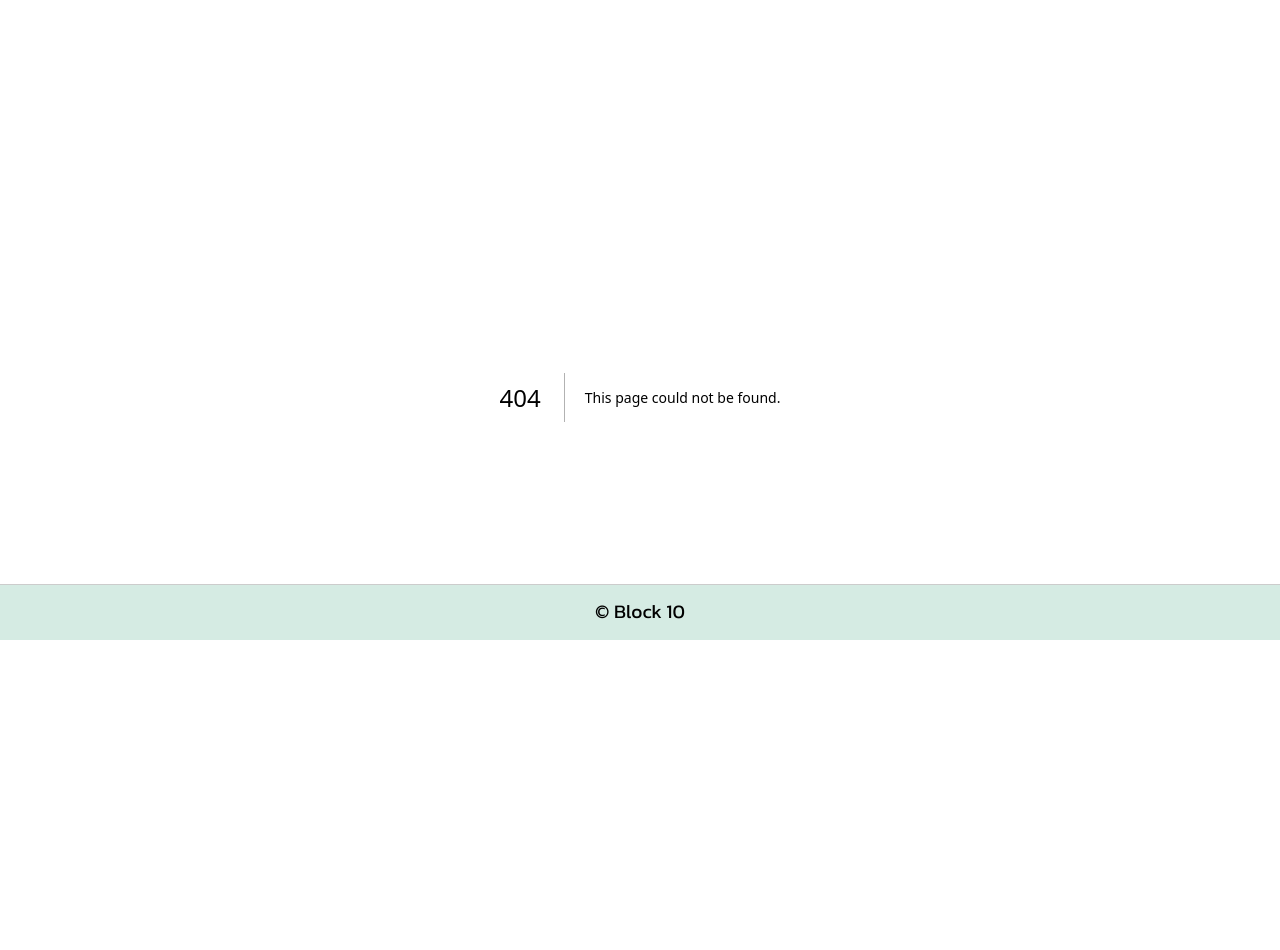
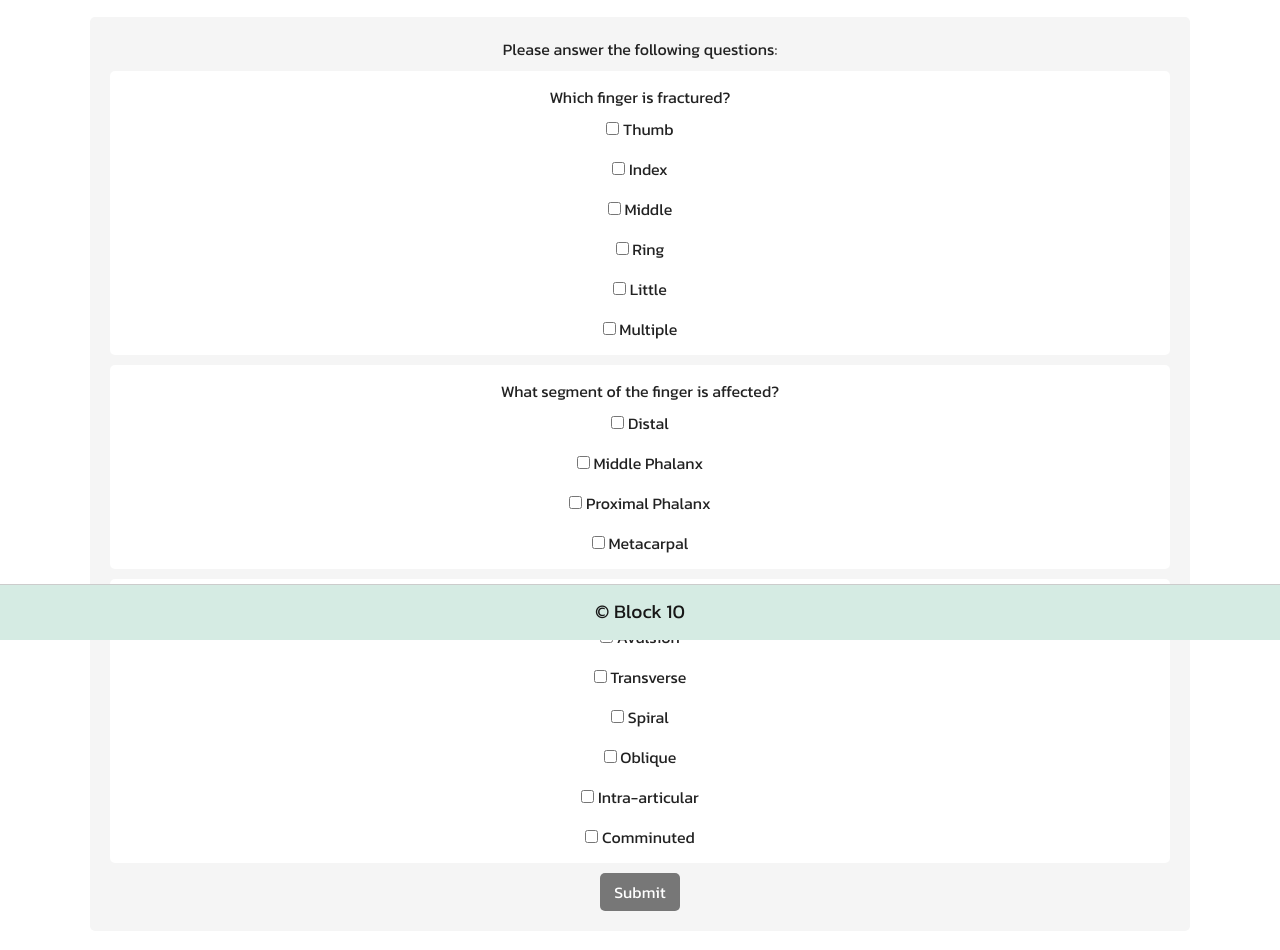
Before and after one commit to Steezzee/dallashealthcare, a Next.js app: page /cost/fingerfractureform in a window 1280 px wide. Before the commit this address had no page. Shown: the part 160-1110 px from the top of the page. Before the commit the page ends 957 px from the top, so only its background shows below. Built offline with nearby package versions, Linux system fonts and the light colour scheme.

Commit message:
Create page.tsx
manually adding again

```diff
--- /dev/null
+++ b/app/cost/fingerfractureform/page.tsx
@@ -0,0 +1,66 @@
+'use client';
+
+import React from 'react';
+import styles from './fingerfractureform.module.css';
+import { useRouter } from 'next/navigation';
+
+
+const FingerFractureForm: React.FC = () => {
+  const router = useRouter();
+
+  const handleSubmit = () => {
+    // Add form validation here or possibly save in local storage
+    router.push('/cost');
+  };
+
+  return (
+    <div className={styles["form-container"]}>
+      <h3>Please answer the following questions:</h3>
+
+      <div className={styles.question}>
+        <label>Which finger is fractured?</label>
+        <div className={styles.options}>
+          <label><input type="checkbox" /> Thumb</label>
+          <label><input type="checkbox" /> Index</label>
+          <label><input type="checkbox" /> Middle</label>
+          <label><input type="checkbox" /> Ring</label>
+          <label><input type="checkbox" /> Little</label>
+          <label><input type="checkbox" /> Multiple</label>
+        </div>
+      </div>
+
+      <div className={styles.question}>
+        <label>What segment of the finger is affected?</label>
+        <div className={styles.options}>
+          <label><input type="checkbox" /> Distal</label>
+          <label><input type="checkbox" /> Middle Phalanx</label>
+          <label><input type="checkbox" /> Proximal Phalanx</label>
+          <label><input type="checkbox" /> Metacarpal</label>
+        </div>
+      </div>
+
+      <div className={styles.question}>
+        <label>What is the pattern of the fracture?</label>
+        <div className={styles.options}>
+          <label><input type="checkbox" /> Avulsion</label>
+          <label><input type="checkbox" /> Transverse</label>
+          <label><input type="checkbox" /> Spiral</label>
+          <label><input type="checkbox" /> Oblique</label>
+          <label><input type="checkbox" /> Intra-articular</label>
+          <label><input type="checkbox" /> Comminuted</label>
+        </div>
+      </div>
+
+      <button
+      type="button"
+      className={styles["submit-btn"]}
+      onClick={handleSubmit}
+      >
+        Submit
+        </button>
+    </div>
+  );
+};
+
+
+export default FingerFractureForm;
```
